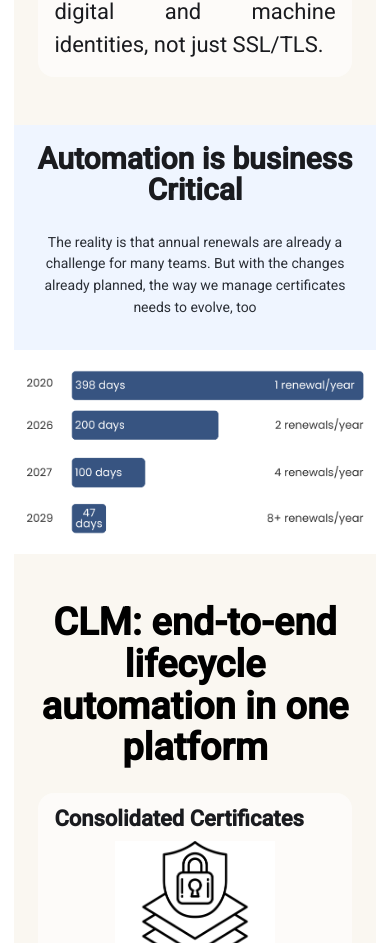
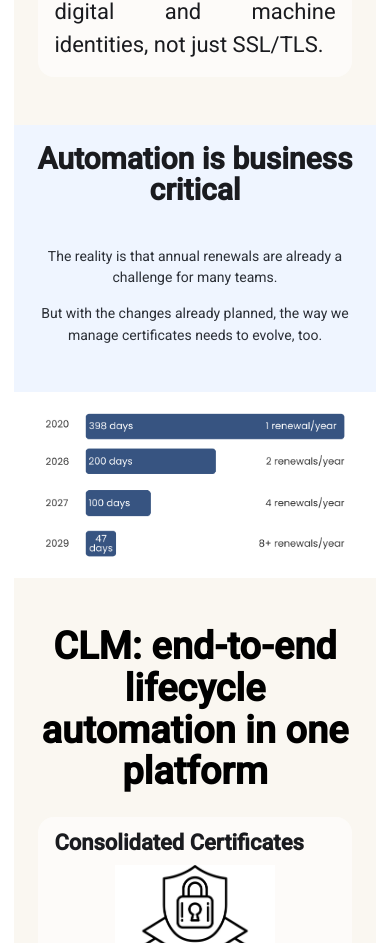
Before and after one commit to rolanveroncruz/certs-web, an Angular app: page /clm in a window 390 px wide. Shown: the part 1488-2431 px from the top of the page. Built offline with nearby package versions, Linux system fonts and the light colour scheme.

Commit message:
automation-is-business-critical component changes

```diff
--- a/src/app/clm/automation-is-business-critical/automation-is-business-critical.html
+++ b/src/app/clm/automation-is-business-critical/automation-is-business-critical.html
@@ -1,4 +1,4 @@
 <app-hero-image
-  headline="Automation is business Critical"
-  bodyText="The reality is that annual renewals are already a challenge for many teams. But with the changes already planned, the way we manage certificates needs to evolve, too"
+  headline="Automation is business critical"
+  bodyText="<p>The reality is that annual renewals are already a challenge for many teams.</p><p>But with the changes already planned, the way we manage certificates needs to evolve, too.</p>"
   safeImgSrc="assets/images/CLM Graph.png" />
--- a/src/app/hero-image/hero-image.scss
+++ b/src/app/hero-image/hero-image.scss
@@ -62,20 +62,22 @@
   max-width: 70%;
   height: 100%;
   display: flex;
-  overflow: hidden;
+
+  /* left/right space around image portion */
+  padding-inline: 24px;
+  box-sizing: border-box;
+
+  /* letterbox color when we use object-fit: contain */
+  background-color: #fff;
 }
 
-/*
-  Key change vs your current version:
-  Make the iframe fill height like the carousel image (cover-ish).
-*/
+/* Frame fills the column */
 .feature-item-media-frame {
   position: relative;
-  width: 100%;
+  flex: 1;
   height: 100%;
+  overflow: hidden; /* crop happens here when using cover */
 }
-
-
 
 /* Error state also fills like the media area */
 .feature-item-media-error {
@@ -87,19 +89,29 @@
   justify-content: center;
   color: #666;
 }
+
+/*
+  ✅ KEY FIX:
+  Default to "contain" so mid-range widths don't crop.
+  Then switch to "cover" only on very large screens.
+*/
 .feature-item-media-frame img {
   position: absolute;
   inset: 0;
   width: 100%;
   height: 100%;
-  object-fit: cover; /* fills the whole area, crops as needed */
   display: block;
+
+  object-fit: contain;      /* no cropping */
+  object-position: center;  /* keep centered */
 }
 
-
-
-
-
+/* Large screens: allow the bold "hero crop" look */
+@media (min-width: 1501px) {
+  .feature-item-media-frame img {
+    object-fit: cover; /* fills area, crops as needed */
+  }
+}
 
 /* Mobile: same behavior as carousel-item */
 @media (max-width: 768px) {
@@ -127,26 +139,39 @@
   }
 
   .feature-item-media {
-    flex: 0 0 auto;
+    width: 100%;
     max-width: 100%;
-    width: 100%;
+    padding-inline: 16px;
+    box-sizing: border-box;
   }
 
-  /* On mobile, let it size naturally by width (like your carousel image does) */
+  /* On mobile, let it size naturally by width */
   .feature-item-media-frame {
     height: auto;
     aspect-ratio: 16 / 9;
+    overflow: hidden;
   }
 
+  /* Ensure the absolutely-positioned image still fits the new aspect box */
+  .feature-item-media-frame img {
+    position: absolute;
+    inset: 0;
+    width: 100%;
+    height: 100%;
+    object-fit: contain; /* safest for mobile too */
+  }
 
   .feature-item-media-error {
     aspect-ratio: 16 / 9;
     height: auto;
   }
 }
+
+/* innerHTML paragraphs spacing */
 .feature-item-text-text :where(p) {
   margin: 0 0 0.9em 0;
 }
+
 .feature-item-text-text :where(p:last-child) {
   margin-bottom: 0;
 }
```
